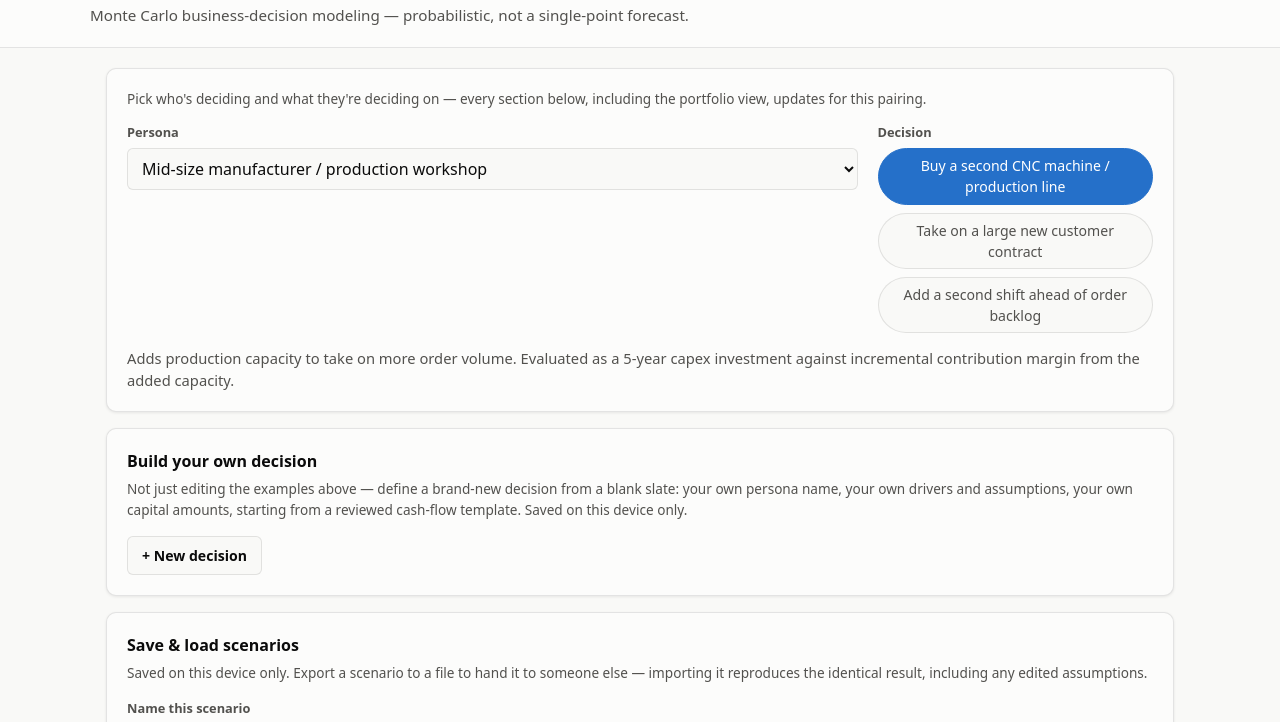
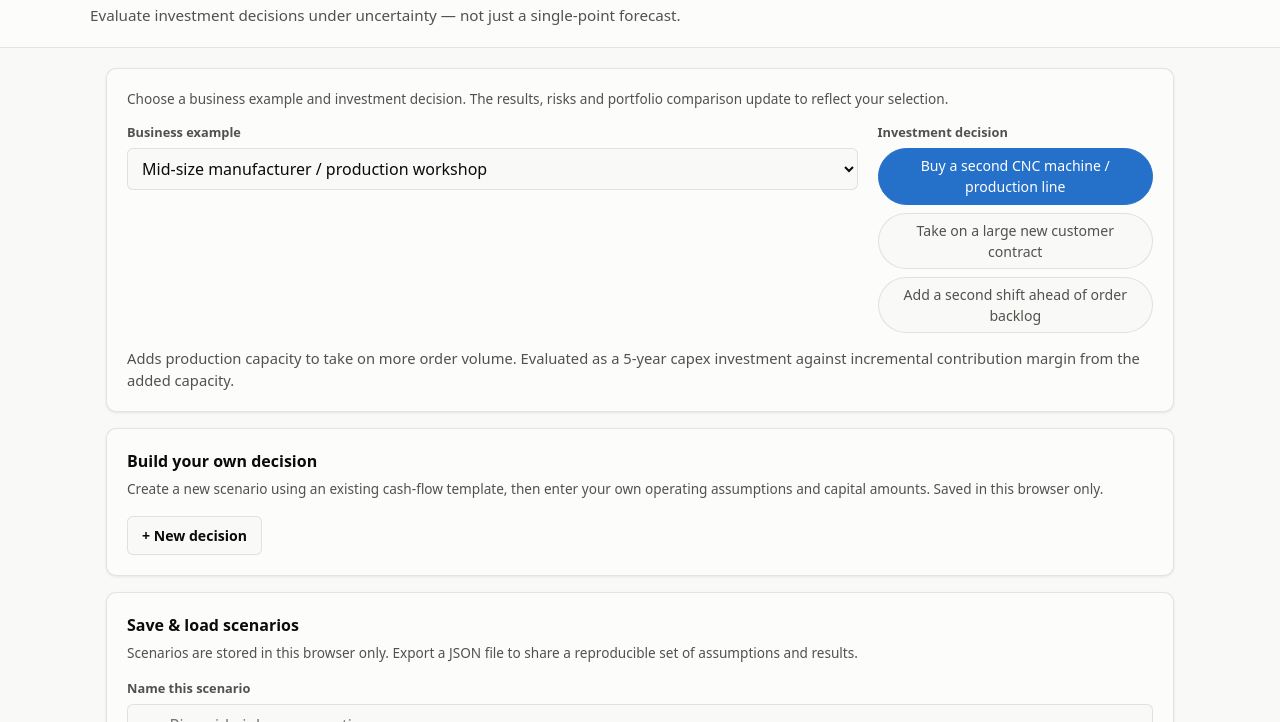
Before and after one commit to NathanTaylorOps/scenario-sensitivity-engine, a website with bundled scripts: page web/index.html in a window 1280 px wide. Shown: the part 56-778 px from the top of the page. Built offline with nearby package versions, Linux system fonts and the light colour scheme.

Commit message:
Clarify executive-facing UI labels and page metadata

```diff
--- a/web/index.html
+++ b/web/index.html
@@ -4,7 +4,7 @@
 <meta charset="UTF-8" />
 <meta name="viewport" content="width=device-width, initial-scale=1.0" />
 <title>Scenario Sensitivity Engine</title>
-<meta name="description" content="Monte Carlo business-decision modeling — probabilistic NPV, tornado sensitivity, and audience-specific views, reported as ranges (P90/P50/P10), not false-precision point estimates." />
+<meta name="description" content="Capital investment and operational decision support with Monte Carlo simulation, NPV, sensitivity analysis and downside testing." />
 <link rel="icon" type="image/svg+xml" href="favicon.svg" />
 
 <!-- Open Graph / Twitter card. Link previews (Slack, LinkedIn, etc.) fetch this
@@ -12,11 +12,11 @@
      to be an absolute URL or it silently fails to show. -->
 <meta property="og:type" content="website" />
 <meta property="og:title" content="Scenario Sensitivity Engine" />
-<meta property="og:description" content="Monte Carlo business-decision modeling — probabilistic NPV, tornado sensitivity, and audience-specific views, reported as ranges (P90/P50/P10), not false-precision point estimates." />
+<meta property="og:description" content="Capital investment and operational decision support with Monte Carlo simulation, NPV, sensitivity analysis and downside testing." />
 <meta property="og:image" content="https://scenario-sensitivity-engine.onrender.com/og-image.png" />
 <meta name="twitter:card" content="summary_large_image" />
 <meta name="twitter:title" content="Scenario Sensitivity Engine" />
-<meta name="twitter:description" content="Monte Carlo business-decision modeling — probabilistic, not a single-point forecast." />
+<meta name="twitter:description" content="Evaluate investment decisions under uncertainty — not just a single-point forecast." />
 <meta name="twitter:image" content="https://scenario-sensitivity-engine.onrender.com/og-image.png" />
 
 <script type="application/ld+json">
@@ -24,7 +24,7 @@
   "@context": "https://schema.org",
   "@type": "SoftwareApplication",
   "name": "Scenario Sensitivity Engine",
-  "description": "Monte Carlo business-decision modeling — probabilistic NPV, tornado sensitivity, and audience-specific views, reported as ranges (P90/P50/P10), not false-precision point estimates.",
+  "description": "Capital investment and operational decision support with Monte Carlo simulation, NPV, sensitivity analysis and downside testing.",
   "applicationCategory": "BusinessApplication",
   "operatingSystem": "Any (runs entirely in the browser)",
   "url": "https://scenario-sensitivity-engine.onrender.com/",
@@ -38,20 +38,20 @@
   <header class="app-header">
     <div class="app-header-inner">
       <h1 class="app-title">Scenario Sensitivity Engine</h1>
-      <p class="app-subtitle">Monte Carlo business-decision modeling — probabilistic, not a single-point forecast.</p>
+      <p class="app-subtitle">Evaluate investment decisions under uncertainty — not just a single-point forecast.</p>
     </div>
   </header>
 
   <main class="app-main">
     <section class="panel">
-      <p class="panel-subtitle panel-subtitle-lead">Pick who's deciding and what they're deciding on — every section below, including the portfolio view, updates for this pairing.</p>
+      <p class="panel-subtitle panel-subtitle-lead">Choose a business example and investment decision. The results, risks and portfolio comparison update to reflect your selection.</p>
       <div class="panel-row panel-row-wrap">
         <div class="field">
-          <label class="field-label" for="persona-select">Persona</label>
+          <label class="field-label" for="persona-select">Business example</label>
           <select id="persona-select" class="select"></select>
         </div>
         <div class="field field-grow">
-          <label class="field-label">Decision</label>
+          <label class="field-label">Investment decision</label>
           <div id="decision-tabs" class="tabs"></div>
         </div>
       </div>
@@ -60,7 +60,7 @@
 
     <section class="panel">
       <h3 class="panel-title">Build your own decision</h3>
-      <p class="panel-subtitle">Not just editing the examples above — define a brand-new decision from a blank slate: your own persona name, your own drivers and assumptions, your own capital amounts, starting from a reviewed cash-flow template. Saved on this device only.</p>
+      <p class="panel-subtitle">Create a new scenario using an existing cash-flow template, then enter your own operating assumptions and capital amounts. Saved in this browser only.</p>
       <div class="panel-row panel-row-wrap">
         <button id="new-decision-btn" class="btn btn-secondary" type="button">+ New decision</button>
         <button id="delete-custom-btn" class="btn btn-secondary btn-reset" type="button" hidden>Delete this custom decision</button>
@@ -100,7 +100,7 @@
 
     <section class="panel">
       <h3 class="panel-title">Save &amp; load scenarios</h3>
-      <p class="panel-subtitle">Saved on this device only. Export a scenario to a file to hand it to someone else — importing it reproduces the identical result, including any edited assumptions.</p>
+      <p class="panel-subtitle">Scenarios are stored in this browser only. Export a JSON file to share a reproducible set of assumptions and results.</p>
       <div class="panel-row panel-row-wrap">
         <div class="field field-grow">
           <label class="field-label" for="scenario-name-input">Name this scenario</label>
```
